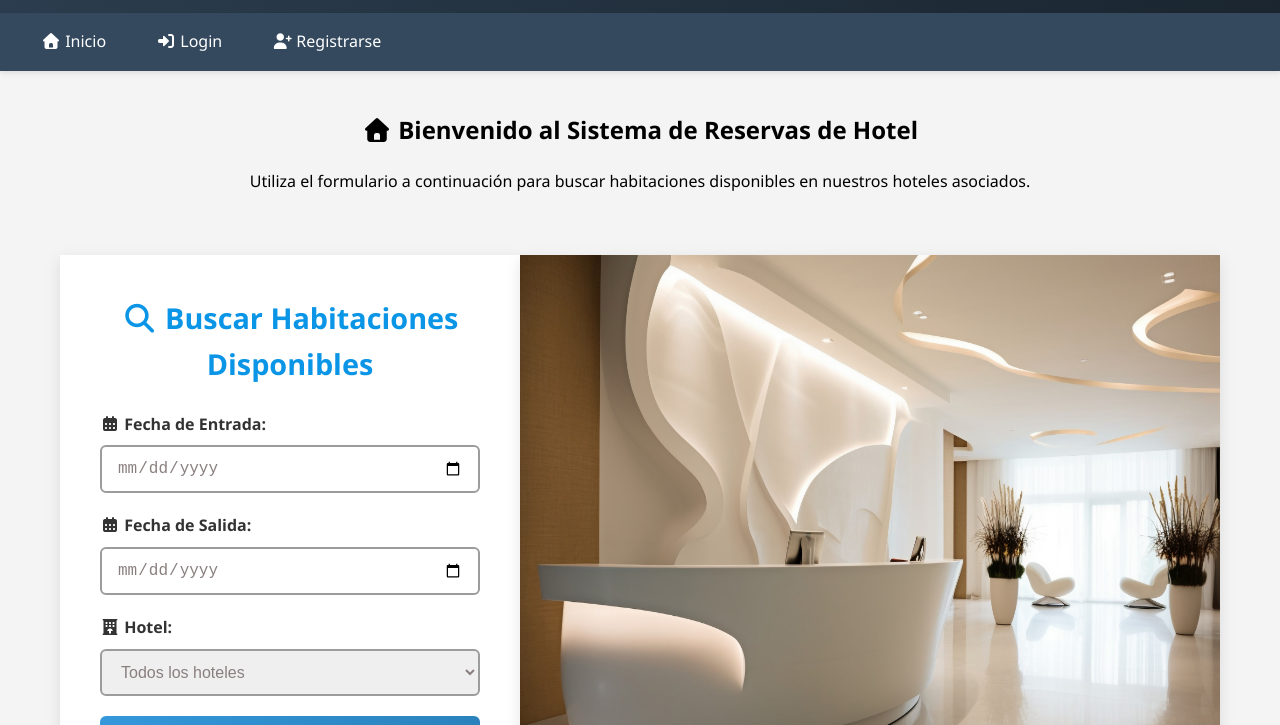
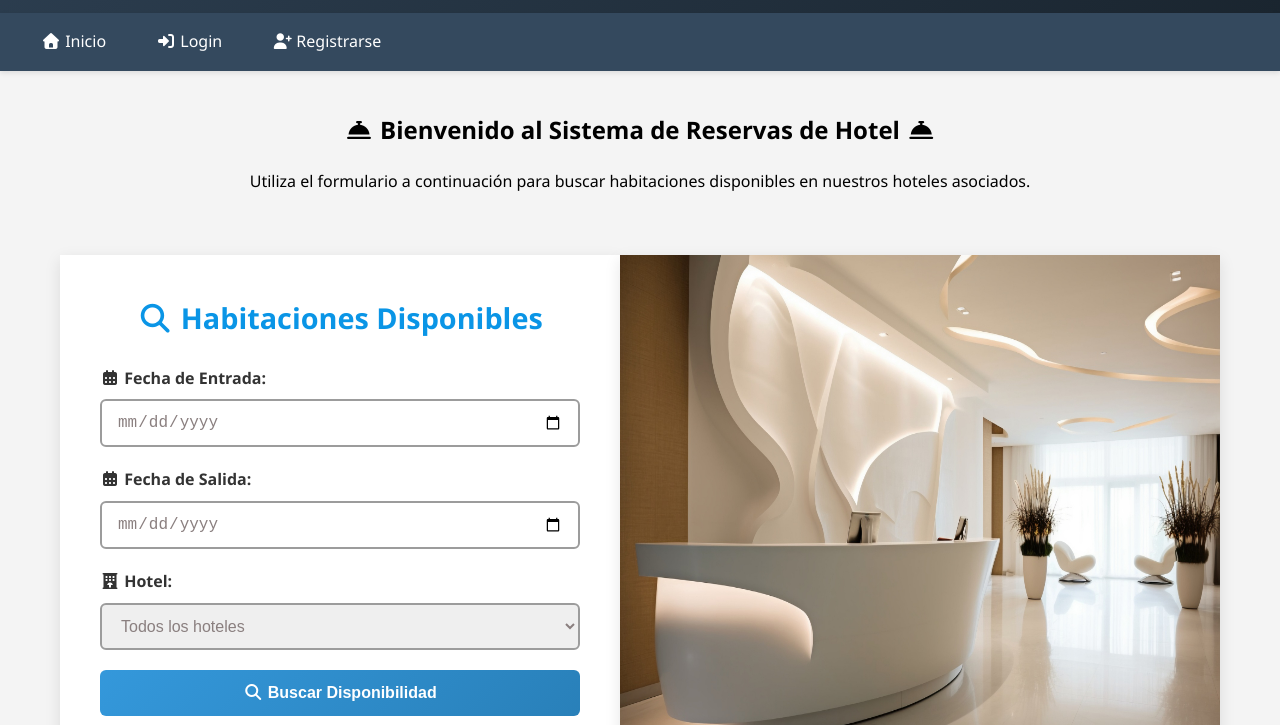
Before and after one commit to Grupo2IFTS/app_reserva_hotel, a website: page public/index.html in a window 1280 px wide. Shown: the part 75-800 px from the top of the page. Drawn offline with Linux system fonts and the light colour scheme; no server answers.

Commit message:
corrección del formulario de busqueda

```diff
--- a/public/css/styles.css
+++ b/public/css/styles.css
@@ -109,8 +109,8 @@ body {
 }
 
 .busqueda-section img {
-    max-width: 700px;
-    height: 580px;
+    max-width: 600px;
+    height: 540px;
     margin: 30px auto;
     box-shadow: 0 5px 15px rgba(0, 0, 0, 0.1);
 }
@@ -125,16 +125,13 @@ body {
     border: 1px solid var(--text-color-2);
 }
 .search-form {
+    width: 600px;
     background: var(--light-color);
     padding: 40px;
     box-shadow: 0 5px 15px rgba(0, 0, 0, 0.1);
     margin: 30px auto;
     max-width: 700px;
-    height: 580px;
-}
-
-.search-form {
-    max-width: 600px;
+    height: 540px;
 }
 
 .fotos-recepcion {
--- a/public/index.html
+++ b/public/index.html
@@ -25,13 +25,13 @@
         <!-- Página de Inicio -->
         <div id="homePage">
             <div class="hero">
-                <h2><i class="fa-solid fa-house"></i> Bienvenido al Sistema de Reservas de Hotel</h2>
+                <h2><i class="fa-solid fa-bell-concierge"></i> Bienvenido al Sistema de Reservas de Hotel <i class="fa-solid fa-bell-concierge"></i></h2>
                 <p>Utiliza el formulario a continuación para buscar habitaciones disponibles en nuestros hoteles
                     asociados.</p>
             </div>
             <section class="busqueda-section">
                 <div class="search-form">
-                    <h2><i class="fa-solid fa-magnifying-glass"></i> Buscar Habitaciones Disponibles</h2>
+                    <h2><i class="fa-solid fa-magnifying-glass"></i> Habitaciones Disponibles</h2>
                     <div class="form-group">
                         <label for="checkin"><i class="fa-solid fa-calendar-days"></i> Fecha de Entrada:</label>
                         <input type="date" id="checkin" required>
```
